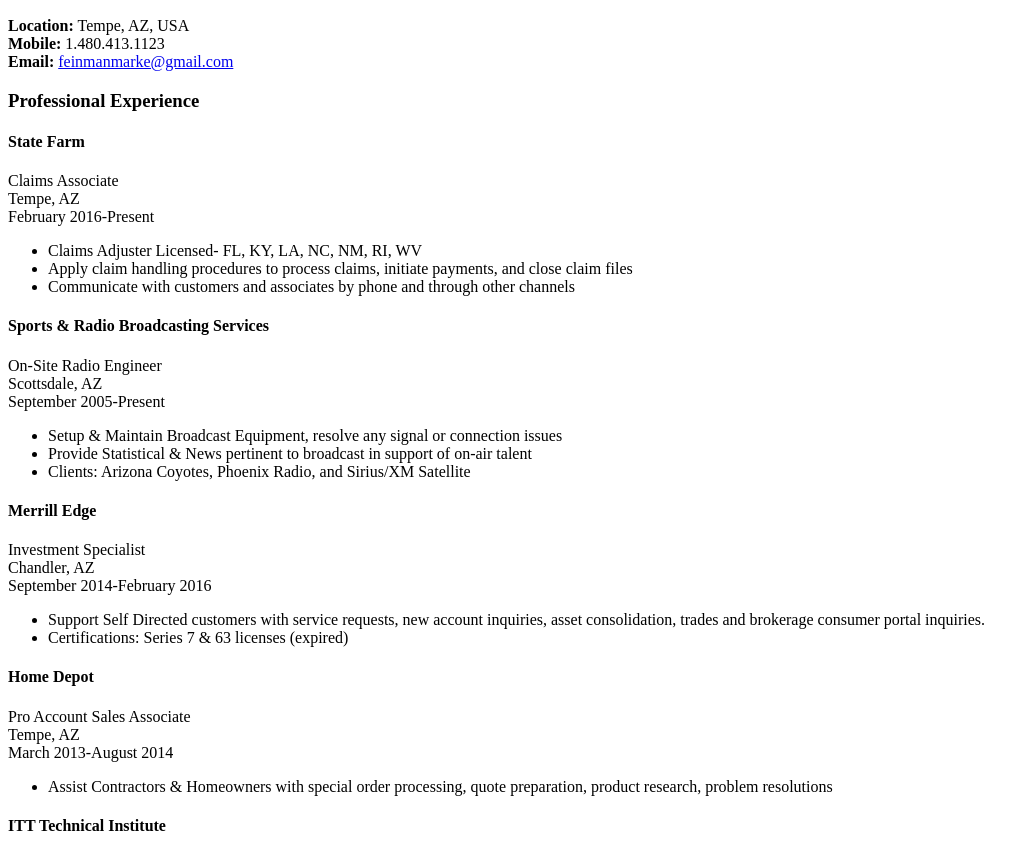
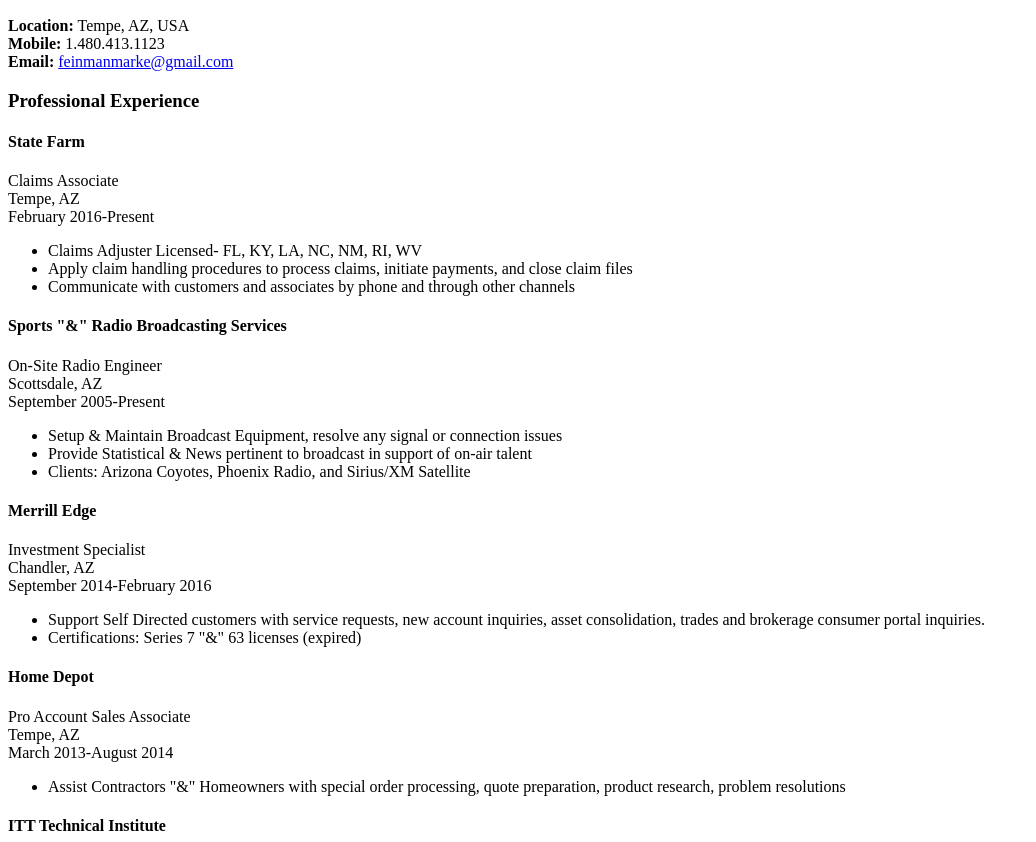
Before and after one commit to Nyazme/markfeinman.github.io, a plain HTML site: page index.html in a window 1280 px wide. Shown: the part 110-952 px from the top of the page, without its empty margins (0-1036 px from the left). Drawn offline with Linux system fonts and the light colour scheme.

Commit message:
Update index.html

```diff
--- a/index.html
+++ b/index.html
@@ -23,7 +23,7 @@ February 2016-Present</p>
   <li>Communicate with customers and associates by phone and through other channels</li>
 </ul>
 
-<h4>Sports & Radio Broadcasting Services</h4>
+<h4>Sports "&" Radio Broadcasting Services</h4>
 <p>On-Site Radio Engineer<br>
 Scottsdale, AZ<br>
 September 2005-Present</p>
@@ -39,7 +39,7 @@ Chandler, AZ<br>
 September 2014-February 2016</p>
 <ul>
    <li> Support Self Directed customers with service requests, new account inquiries, asset consolidation, trades and brokerage consumer         portal inquiries. </li>
-   <li>Certifications: Series 7 & 63 licenses (expired)</li>
+   <li>Certifications: Series 7 "&" 63 licenses (expired)</li>
 </ul>
 
 <h4>Home Depot</h4>
@@ -47,7 +47,7 @@ September 2014-February 2016</p>
 Tempe, AZ<br>
 March 2013-August 2014</p>
 <ul>
-   <li>Assist Contractors & Homeowners with special order processing, quote preparation, product research, problem resolutions</li>
+   <li>Assist Contractors "&" Homeowners with special order processing, quote preparation, product research, problem resolutions</li>
    </ul>
 
 <h4>ITT Technical Institute</h4>
```
